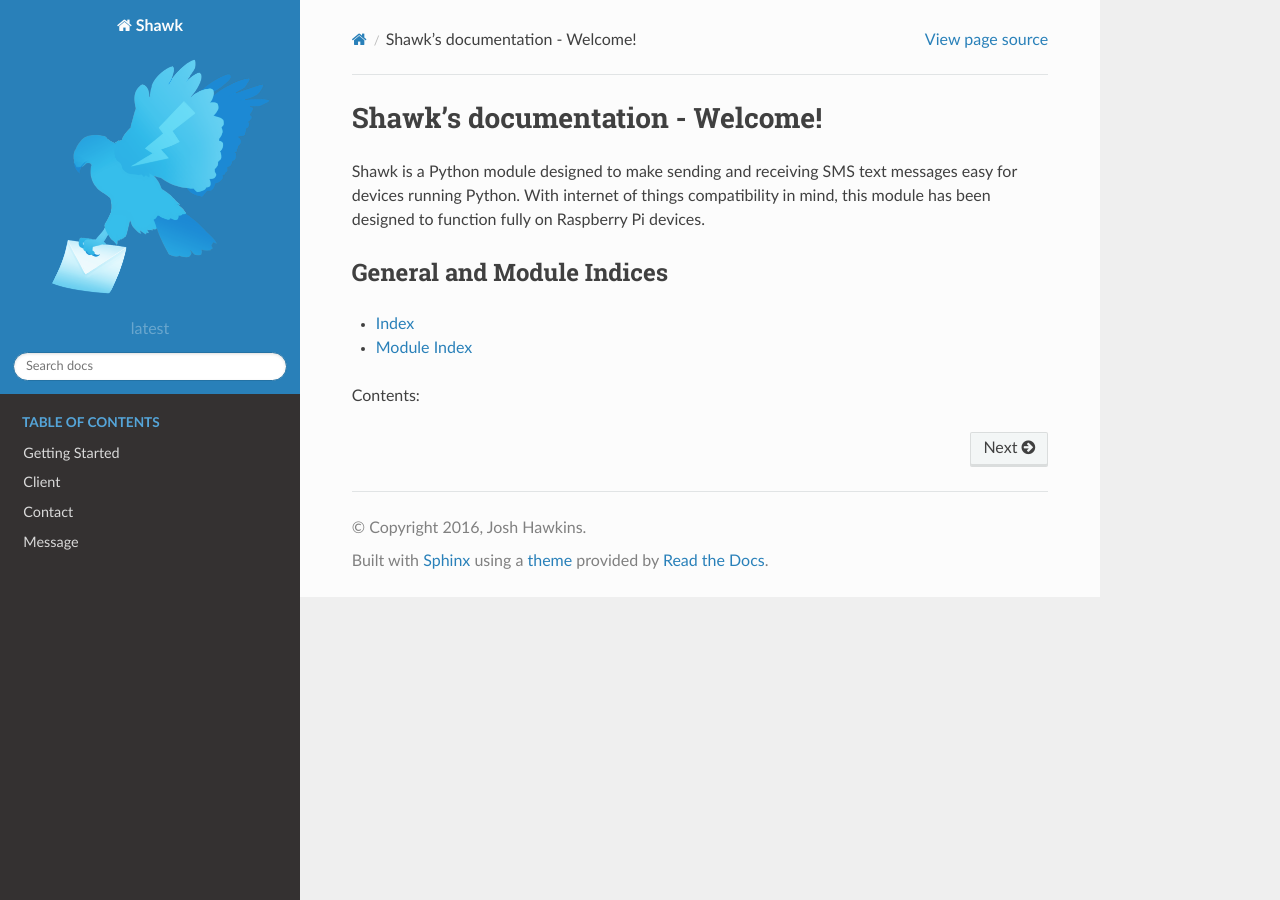
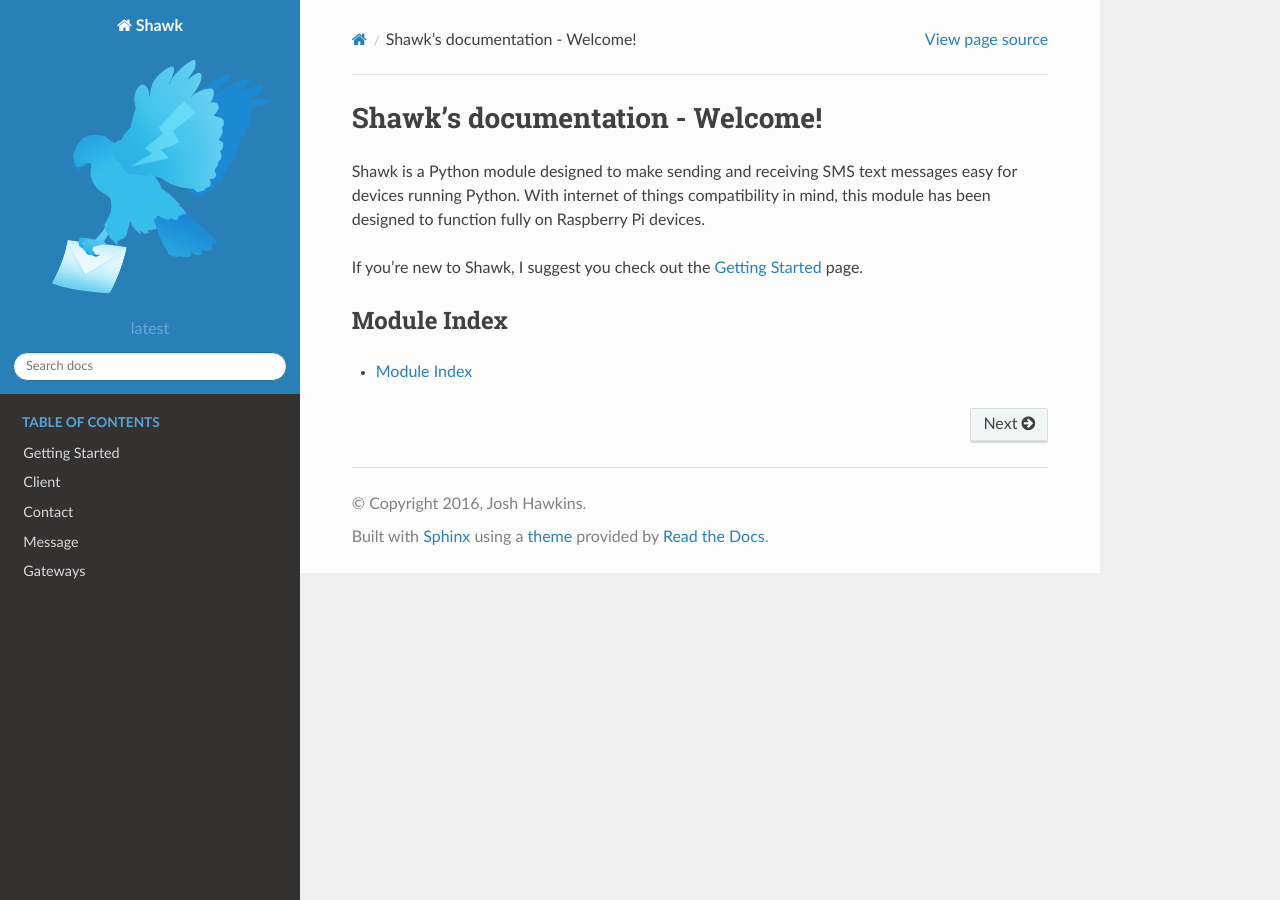
Before and after one commit to hawkins/Shawk, a Sphinx documentation site: the page built from docs/index.rst, in a window 1280 px wide. Built offline with Sphinx 7.4.7 and the Read the Docs theme 2.0.0, drawn with Linux system fonts in a browser that asks for light colours.

Commit message:
Add gateway doc, simplify readme

```diff
--- a/docs/Getting Started.rst
+++ b/docs/Getting Started.rst
@@ -1,6 +1,7 @@
 Getting Started
 ===============
 
+.. _getting-started:
 .. highlight:: python
 
 The idea of Shawk is to provide an easy-to-use interface for sending and receiving text messages.
--- a/docs/conf.py
+++ b/docs/conf.py
@@ -278,7 +278,7 @@ man_pages = [
 #  dir menu entry, description, category)
 texinfo_documents = [
   (master_doc, 'Shawk', 'Shawk Documentation',
-   author, 'Shawk', 'One line description of project.',
+   author, 'Shawk', 'A Python library to send and receive SMS messages.',
    'Miscellaneous'),
 ]
 
--- a/docs/index.rst
+++ b/docs/index.rst
@@ -7,15 +7,13 @@ Shawk's documentation - Welcome!
 Shawk is a Python module designed to make sending and receiving SMS text messages easy for devices running Python.
 With internet of things compatibility in mind, this module has been designed to function fully on Raspberry Pi devices.
 
-General and Module Indices
---------------------------
+If you're new to Shawk, I suggest you check out the :ref:`Getting Started <getting-started>` page.
 
-* :ref:`genindex`
+Module Index
+------------
+
 * :ref:`modindex`
 
-
-
-Contents:
 
 .. toctree::
    :hidden:
@@ -26,3 +24,4 @@ Contents:
    Client
    Contact
    Message
+   Gateways
```
Also changed, not shown: README.md (+13 -50 lines), docs/Gateways.rst (added, +11 -0 lines).
